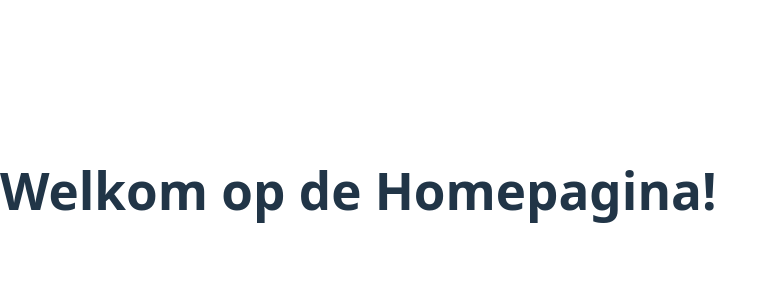
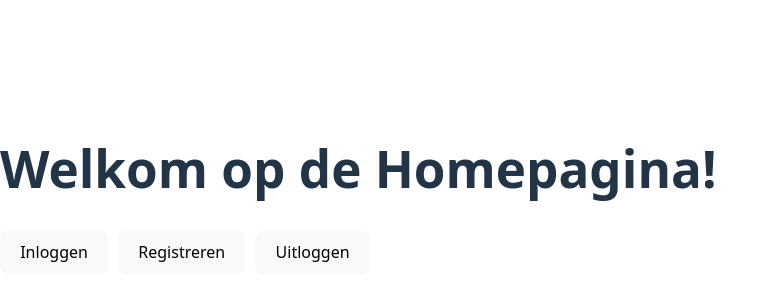
Before and after one commit to Roexoe/Frontend2, a React (Vite) app in the folder frontedge2/: page / in a window 1280 px wide. Shown: the part 210-510 px from the top of the page, without its empty margins (0-777 px from the left). Built offline with nearby package versions, Linux system fonts and the light colour scheme.

Commit message:
knoppen voor testen geplaatst

```diff
--- a/frontedge2/src/components/Home.jsx
+++ b/frontedge2/src/components/Home.jsx
@@ -1,7 +1,23 @@
 import React from "react";
+import { Link } from "react-router-dom";
 
 const Home = () => {
-  return <h1>Welkom op de Homepagina!</h1>;
+  return (
+    <div>
+      <h1>Welkom op de Homepagina!</h1>
+      <div style={{ marginTop: "20px" }}>
+        <Link to="/login">
+          <button style={{ marginRight: "10px" }}>Inloggen</button>
+        </Link>
+        <Link to="/register">
+          <button style={{ marginRight: "10px" }}>Registreren</button>
+        </Link>
+        <Link to="/logout">
+          <button>Uitloggen</button>
+        </Link>
+      </div>
+    </div>
+  );
 };
 
 export default Home;
```
